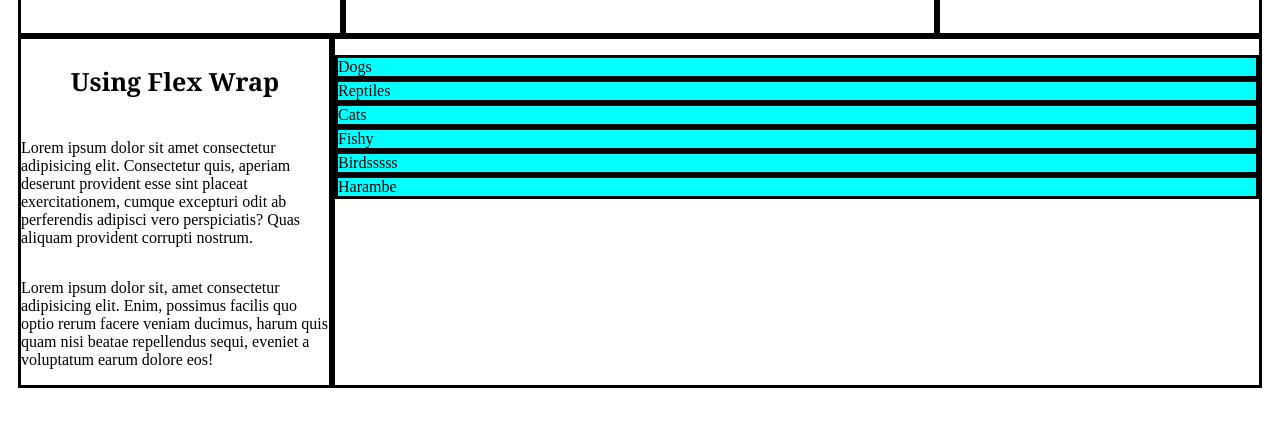
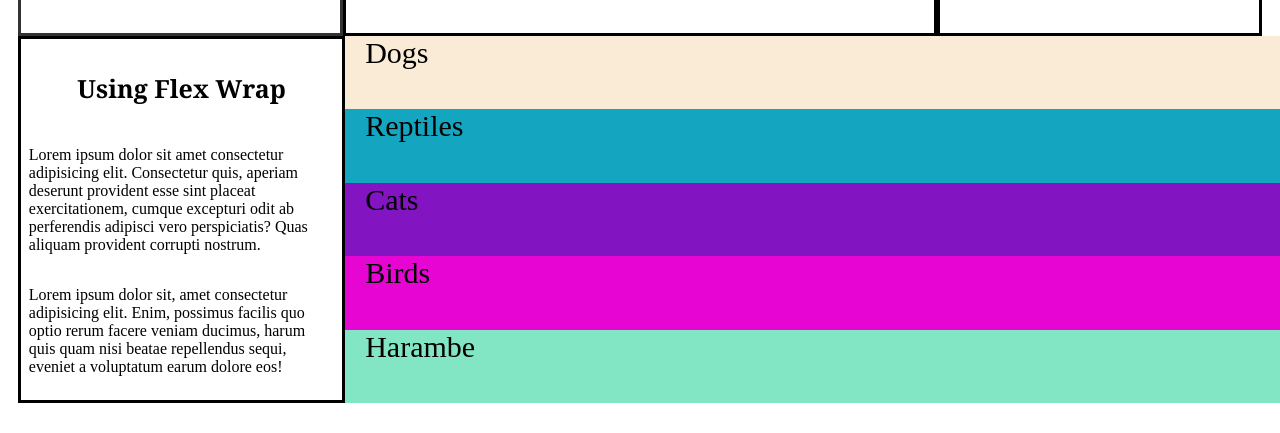
Before and after one commit to alvaradoarturo/web-dev, a plain HTML site: page newsletter/index.html in a window 1280 px wide. Shown: the part 747-1180 px from the top of the page. Drawn offline with Linux system fonts and the light colour scheme.

Commit message:
Completed newsletter

```diff
--- a/newsletter/index.html
+++ b/newsletter/index.html
@@ -12,7 +12,7 @@
 
     <div class="newsletter-body">
         <div class="top-column">
-            <div class="news student-desc">
+            <div class="news student-desc quarter">
                 <h3 class="title-section">Student Practicing HTML</h3>
                 <p>Lorem ipsum dolor sit amet consectetur adipisicing elit. Consectetur quis,
                     aperiam deserunt provident esse sint placeat exercitationem, cumque
@@ -32,7 +32,7 @@
                    rerum magnam nostrum mollitia consequatur repellendus voluptatem id in?
                 </p>
            </div>
-           <div class="news css-description">
+           <div class="news css-description" quarter>
                <h3 class="title-section">CSS Section</h3>
                <p>Lorem ipsum dolor sit, amet consectetur adipisicing elit. Non nulla numquam
                    nesciunt dolor autem ut exercitationem! Itaque harum similique saepe hic
@@ -45,7 +45,7 @@
                 </p>
            </div>
         </div>
-        <div class="bottom-column">
+        <div class="bottom-column quarter">
             <div class="random-text">
                 <h3 class="title-section">Using Flex Wrap</h3>
                 <p>Lorem ipsum dolor sit amet consectetur adipisicing elit. Consectetur quis,
@@ -58,16 +58,13 @@
                      repellendus sequi, eveniet a voluptatum earum dolore eos!
                 </p>
             </div>
-           <div class="colorful-category">
-            <ul class="list-for-cat">
-                <li class="coloful-category-list-item">Dogs</li>
-                <li class="coloful-category-list-item">Reptiles</li>
-                <li class="coloful-category-list-item">Cats</li>
-                <li class="coloful-category-list-item">Fishy</li>
-                <li class="coloful-category-list-item">Birdsssss</li>
-                <li class="coloful-category-list-item">Harambe</li>
+            <ul class="nav-list three-quarter">
+                <li class="nav-item" >Dogs</li>
+                <li class="nav-item" >Reptiles</li>
+                <li class="nav-item" >Cats</li>
+                <li class="nav-item" >Birds</li>
+                <li class="nav-item" >Harambe</li>
             </ul>
-           </div>
         </div>
     </div>
 
--- a/newsletter/stylesheets/style.css
+++ b/newsletter/stylesheets/style.css
@@ -30,6 +30,7 @@ body {
     width: 25%;
 
     border-style: solid;
+    border-color: #333;
 }
 .dog-picture {
     flex-direction: column;
@@ -63,23 +64,31 @@ body {
     width: 25%;
 
     border-style: solid;
+    padding: 7.8px;
+
 }
 
-.colorful-category {
-    flex-direction: column;
-    display: flex;
+.three-quarter {
     width: 75%;
-
-    border-style: solid;
 }
 
-.list-for-cat{
-    padding-left: 0;
+.nav-list {
+    display: flex;
+    flex-direction: column;
+    margin: 0;
+    padding: 0;
 }
 
-.coloful-category-list-item {
-    align-items: stretch;
-    list-style-type: none;
-    border-style: solid;
-    background-color: aqua;
+.nav-item {
+    width: 100%;
+    flex: 1;
+    list-style: none;
+    padding-left: 20px;
+    font-size: 30px;
 }
+
+.nav-item:nth-child(1){ background-color: antiquewhite;}
+.nav-item:nth-child(2){ background-color:rgb(20, 166, 192)}
+.nav-item:nth-child(3){ background-color: rgb(130, 20, 194);}
+.nav-item:nth-child(4){ background-color: rgb(230, 5, 211);}
+.nav-item:nth-child(5){ background-color: rgb(130, 230, 196);}
```
